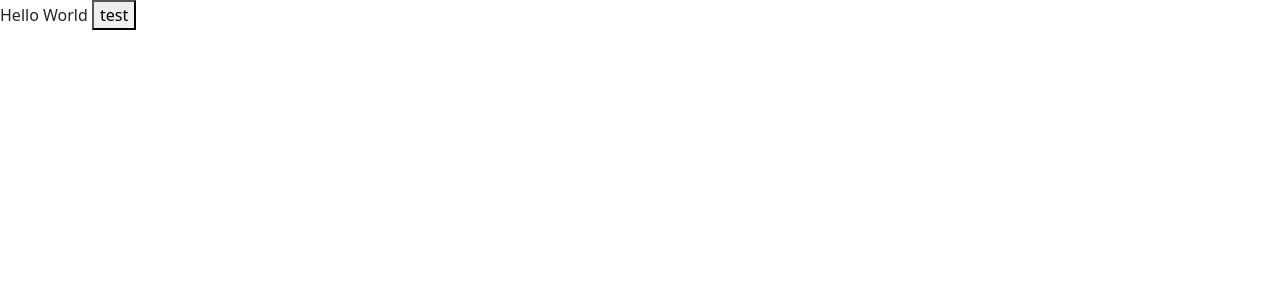
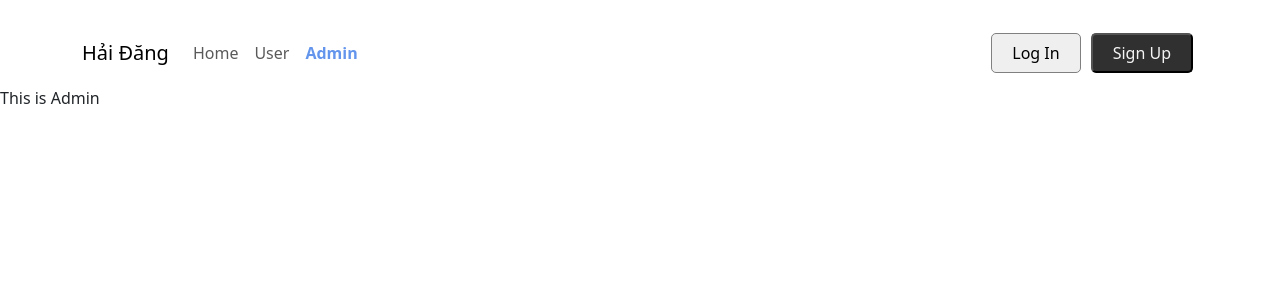
Before and after one commit to HDang3825/HDang_learn_hook, a React (Create React App) app: page /admins in a window 1280 px wide. Shown: the top 300 px of the page. Built offline with nearby package versions, Linux system fonts and the light colour scheme.

Commit message:
by Hai Dang

```diff
--- a/src/App.js
+++ b/src/App.js
@@ -1,9 +1,21 @@
 import './App.scss';
 import { ToastContainer, toast } from 'react-toastify';
+import Header from './components/Header/Header';
+import { Outlet } from 'react-router-dom';
 const App = () => {
   return (
     <div className="app-container">
-      Hello World <button>test</button>
+      <div className='header-container'>
+        <Header />
+      </div>
+      <div className='main-container'>
+        <div className='sidenav-container'>
+
+        </div>
+        <div className='app-content'>
+          <Outlet />
+        </div>
+      </div>
       <ToastContainer />
     </div>
   );
--- a/src/App.scss
+++ b/src/App.scss
@@ -7,3 +7,98 @@ body {
   -webkit-font-smoothing: antialiased;
   -moz-osx-font-smoothing: grayscale;
 }
+
+@media (min-width: 1400px) {
+
+  .container,
+  .container-lg,
+  .container-md,
+  .container-sm,
+  .container-xl,
+  .container-xxl {
+    max-width: 1500px !important;
+  }
+}
+
+.app-container {
+  .header-container {
+    padding-top: 20px;
+
+    .navbar {
+      background-color: rgba(0, 0, 0, 0) !important;
+      z-index: 10;
+
+      .nav-link {
+        &.active {
+          font-weight: 700;
+          color: cornflowerblue;
+        }
+      }
+
+      .btn-login {
+        height: 40px;
+        border: solid 1px grey;
+        border-radius: 5px;
+        padding: 0 20px;
+        margin: 5px;
+
+        &:hover {
+          background-color: whitesmoke;
+        }
+      }
+
+      .btn-signup {
+        height: 40px;
+        background-color: #303030;
+        color: whitesmoke;
+        border-radius: 5px;
+        padding: 0 20px;
+        margin: 5px;
+
+        &:hover {
+          background-color: black;
+        }
+      }
+    }
+  }
+
+  .homepage-content {
+    position: relative;
+    padding: 0 100px;
+    width: 50%;
+    margin-top: 100px;
+    display: flex;
+    flex-direction: column;
+    gap: 30px;
+
+    .title {
+      font-size: 45px;
+      font-weight: 600;
+    }
+
+    .content {
+      font-size: 25px;
+    }
+
+    .btn-click {
+      button {
+        height: 40px;
+        background-color: #303030;
+        color: white;
+        border-radius: 5px;
+        padding: 0 20px;
+        margin: 5px;
+
+        &:hover {
+          background-color: black;
+        }
+      }
+    }
+  }
+}
+
+video {
+  position: fixed;
+  bottom: 0;
+  width: 100vw;
+}
--- /dev/null
+++ b/src/components/Admin/Admin.js
@@ -0,0 +1,8 @@
+import React from "react";
+
+const Admin = (props) => {
+    return (
+        <div>This is Admin</div>
+    )
+}
+export default Admin;
--- /dev/null
+++ b/src/components/Header/Header.js
@@ -0,0 +1,39 @@
+import Container from 'react-bootstrap/Container';
+import Nav from 'react-bootstrap/Nav';
+import Navbar from 'react-bootstrap/Navbar';
+import NavDropdown from 'react-bootstrap/NavDropdown';
+import { NavLink } from 'react-router-dom';
+const Header = () => {
+    return (
+        <Navbar expand="lg" className="bg-body-tertiary">
+            <Container>
+                {/* <Navbar.Brand href="#home">Hải Đăng</Navbar.Brand> */}
+                <NavLink to='/' className='navbar-brand'>Hải Đăng</NavLink>
+                <Navbar.Toggle aria-controls="basic-navbar-nav" />
+                <Navbar.Collapse id="basic-navbar-nav">
+                    <Nav className="me-auto">
+                        <NavLink to='/' className='nav-link'>Home</NavLink>
+                        <NavLink to='/users' className='nav-link'>User</NavLink>
+                        <NavLink to='/admins' className='nav-link'>Admin</NavLink>
+                    </Nav>
+                    <Nav>
+                        <button type='button' className='btn-login'>
+                            Log In
+                        </button>
+                        <button type='button' className='btn-signup'>
+                            Sign Up
+                        </button>
+                        {/* <NavDropdown title="Settings" id="basic-nav-dropdown">
+                            <NavDropdown.Item >Log In</NavDropdown.Item>
+                            <NavDropdown.Item >Log Out</NavDropdown.Item>
+                            <NavDropdown.Divider />
+                            <NavDropdown.Item>Profile</NavDropdown.Item>
+                        </NavDropdown> */}
+                    </Nav>
+                </Navbar.Collapse>
+            </Container>
+        </Navbar>
+    );
+}
+
+export default Header;
--- /dev/null
+++ b/src/components/Home/Home.js
@@ -0,0 +1,24 @@
+import React from "react";
+import videoHomePage from '../../assets/video-homepage.mp4'
+const Home = (props) => {
+    return (
+        <div className="homepage-container">
+            <video autoPlay muted loop>
+                <source src={videoHomePage} type="video/mp4" />
+            </video>
+            <div className="homepage-content">
+                <div className="title">
+                    There's a best the way to ask
+                </div>
+                <div className="content">
+                    You don't want to make a boring form. And your audience won't answer one.
+                    Create a typeform instead-and make everyone happy.
+                </div>
+                <div className="btn-click">
+                    <button type="button">Get started</button>
+                </div>
+            </div>
+        </div>
+    )
+}
+export default Home;
--- /dev/null
+++ b/src/components/User/User.js
@@ -0,0 +1,8 @@
+import React from "react";
+
+const User = (props) => {
+    return (
+        <div>This is Users</div>
+    )
+}
+export default User;
--- a/src/index.js
+++ b/src/index.js
@@ -3,11 +3,24 @@ import ReactDOM from 'react-dom/client';
 import App from './App';
 import reportWebVitals from './reportWebVitals';
 import 'bootstrap/dist/css/bootstrap.min.css';
+import { BrowserRouter, Route, Routes } from 'react-router-dom';
+import Admin from './components/Admin/Admin';
+import User from './components/User/User';
+import Home from './components/Home/Home';
 const root = ReactDOM.createRoot(document.getElementById('root'));
 root.render(
-  <React.StrictMode>
-    <App />
-  </React.StrictMode>
+  // <React.StrictMode>
+  <BrowserRouter>
+    <Routes>
+      <Route path='/' element={<App />} >
+        <Route index element={<Home />} />
+        <Route path='/admins' element={<Admin />} />
+        <Route path='/users' element={<User />} />
+      </Route>
+    </Routes>
+
+  </BrowserRouter>
+  // </React.StrictMode>
 );
 
 // If you want to start measuring performance in your app, pass a function
```
Also changed, not shown: src/components/MyComponent.js (deleted, +0 -82 lines), 1 other file (tests, documents, lock files or other folders).
